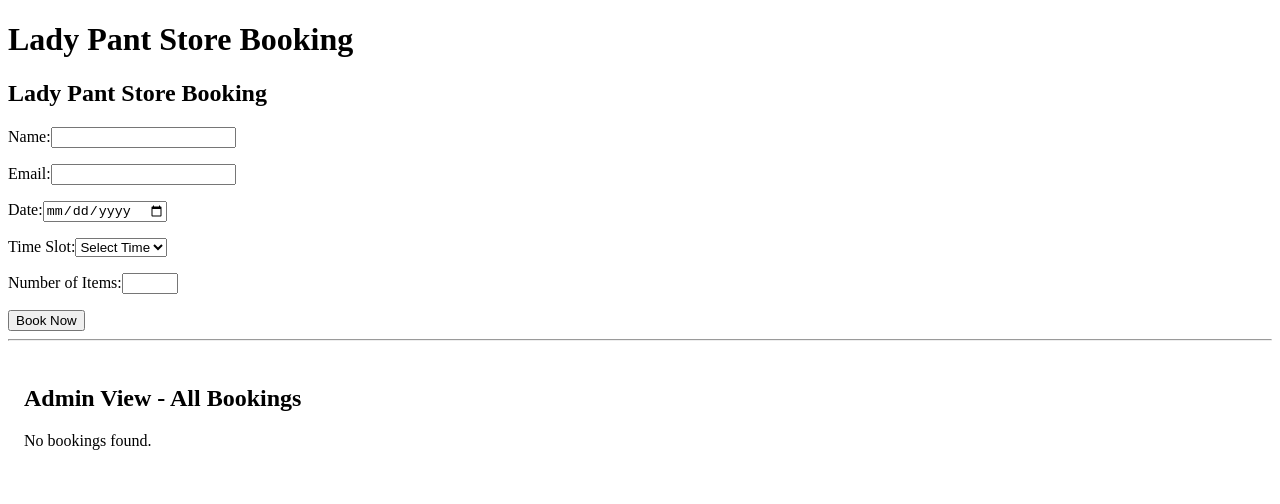
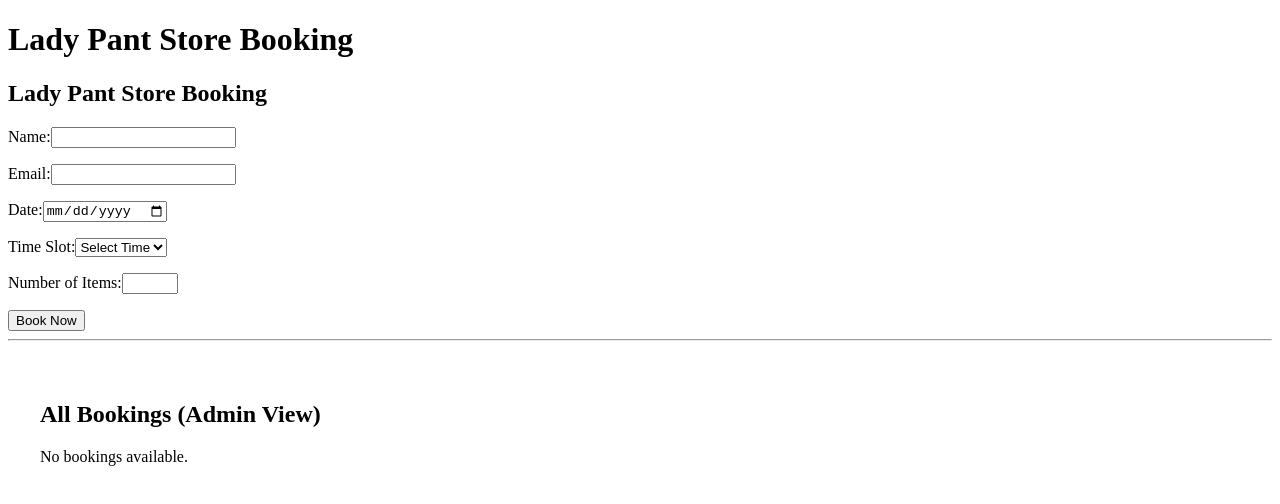
Before and after one commit to Barry-byte-cyber/Lady-Store-Booking-Finally, a React (Vite) app: page / in a window 1280 px wide. Shown: the top 504 px of the page. Built offline with nearby package versions, Linux system fonts and the light colour scheme.

Commit message:
Add booking time to Admin View

```diff
--- a/src/Components/AdminView.jsx
+++ b/src/Components/AdminView.jsx
@@ -1,43 +1,41 @@
 import React, { useEffect, useState } from "react";
 
 const AdminView = () => {
-  const [bookingsByDate, setBookingsByDate] = useState({});
+  const [bookings, setBookings] = useState([]);
 
   useEffect(() => {
-    const bookings = JSON.parse(localStorage.getItem("bookings")) || [];
-
-    const grouped = bookings.reduce((acc, booking) => {
-      const date = booking.date;
-      const items = Number(booking.items);
-      if (!acc[date]) {
-        acc[date] = { total: 0, entries: [] };
-      }
-      acc[date].total += items;
-      acc[date].entries.push(booking);
-      return acc;
-    }, {});
-
-    setBookingsByDate(grouped);
+    const storedBookings = JSON.parse(localStorage.getItem("bookings")) || [];
+    setBookings(storedBookings);
   }, []);
 
   return (
-    <div style={{ padding: "1rem" }}>
-      <h2>Admin View - All Bookings</h2>
-      {Object.keys(bookingsByDate).length === 0 ? (
-        <p>No bookings found.</p>
+    <div style={{ padding: "2rem" }}>
+      <h2>All Bookings (Admin View)</h2>
+      {bookings.length === 0 ? (
+        <p>No bookings available.</p>
       ) : (
-        Object.entries(bookingsByDate).map(([date, { total, entries }]) => (
-          <div key={date} style={{ marginBottom: "2rem" }}>
-            <h3>{date} - Total Items: {total}</h3>
-            <ul>
-              {entries.map((entry, idx) => (
-                <li key={idx}>
-                  {entry.name} ({entry.email}) - {entry.items} items
-                </li>
-              ))}
-            </ul>
-          </div>
-        ))
+        <table style={{ width: "100%", borderCollapse: "collapse" }}>
+          <thead>
+            <tr>
+              <th style={{ borderBottom: "1px solid #ccc", padding: "0.5rem" }}>Name</th>
+              <th style={{ borderBottom: "1px solid #ccc", padding: "0.5rem" }}>Email</th>
+              <th style={{ borderBottom: "1px solid #ccc", padding: "0.5rem" }}>Date</th>
+              <th style={{ borderBottom: "1px solid #ccc", padding: "0.5rem" }}>Time</th>
+              <th style={{ borderBottom: "1px solid #ccc", padding: "0.5rem" }}>Items</th>
+            </tr>
+          </thead>
+          <tbody>
+            {bookings.map((booking, index) => (
+              <tr key={index}>
+                <td style={{ padding: "0.5rem" }}>{booking.name}</td>
+                <td style={{ padding: "0.5rem" }}>{booking.email}</td>
+                <td style={{ padding: "0.5rem" }}>{booking.date}</td>
+                <td style={{ padding: "0.5rem" }}>{booking.time}</td>
+                <td style={{ padding: "0.5rem" }}>{booking.items}</td>
+              </tr>
+            ))}
+          </tbody>
+        </table>
       )}
     </div>
   );
```
